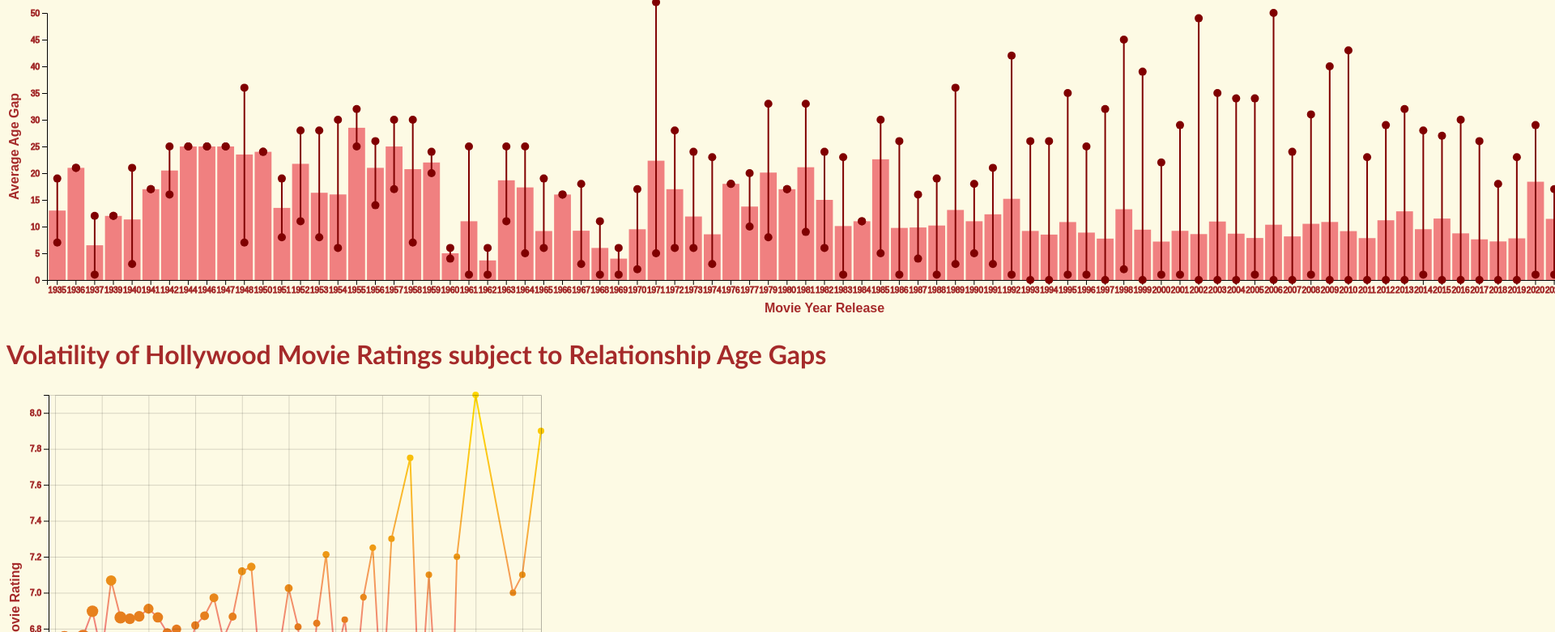
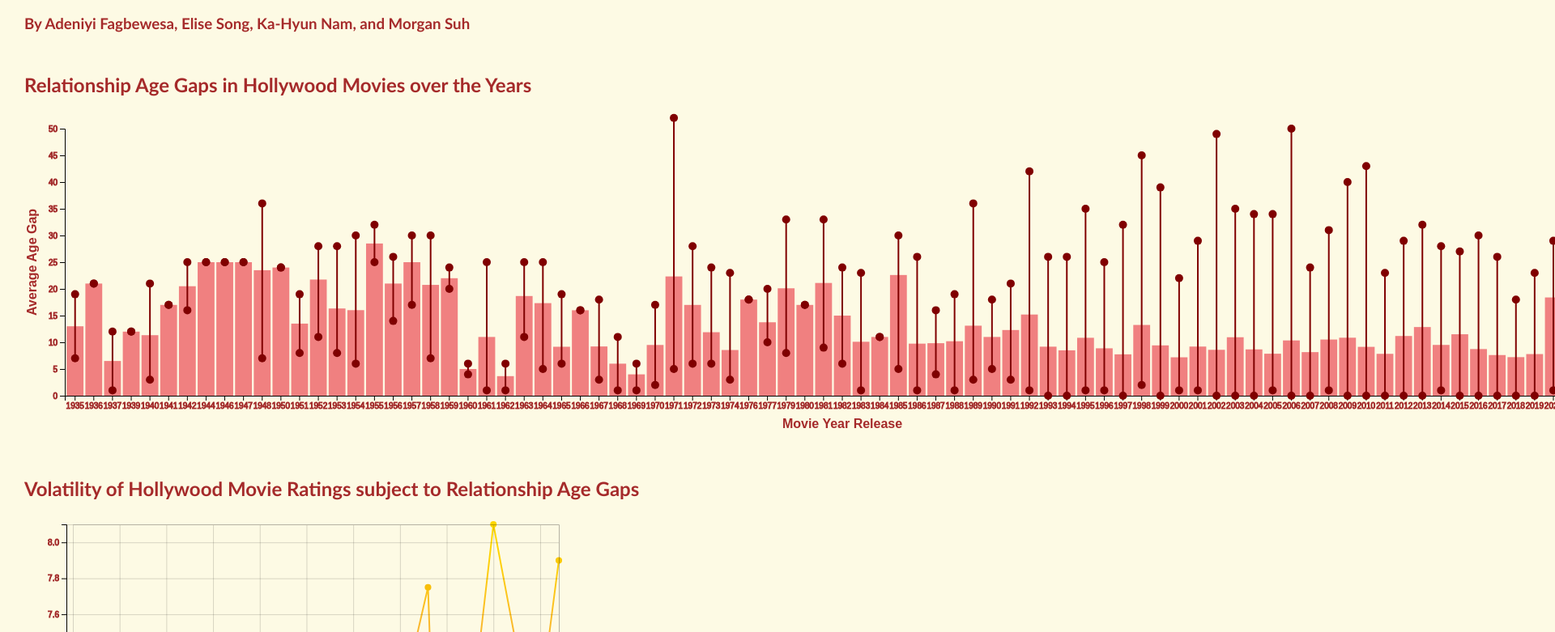
Before and after one commit to info3300group/project1, a plain HTML site: page index.html in a window 1280 px wide. Shown: the part 72-853 px from the top of the page at 81% size, 1920 px wide, since content can reach past the window. Drawn offline with nearby package versions, Linux system fonts and the light colour scheme.

Commit message:
add title

```diff
--- a/index.html
+++ b/index.html
@@ -4,18 +4,24 @@
     <style>
       body {
         background-color: rgb(253, 250, 228);
+        margin: 30px;
       }
-      h1 {
+      h1, h2, h3 {
         color: brown;
         font-family: 'Gill Sans', 'Gill Sans MT', Calibri, 'Trebuchet MS', sans-serif;
+      }
+      h2 {
+        margin-top: 50px;
       }
     </style>
   </head>
 
   <body>
-    <h1>Relationship Age Gaps in Hollywood Movies over the Years</h1>
+    <h1>Info 3300 Project 1: Relationship Age Gaps in Hollywood Movies</h1>
+    <h3>By Adeniyi Fagbewesa, Elise Song, Ka-Hyun Nam, and Morgan Suh</h3>
+    <h2>Relationship Age Gaps in Hollywood Movies over the Years</h2>
     <div id="plot1"></div>
-    <h1>Volatility of Hollywood Movie Ratings subject to Relationship Age Gaps</h1>
+    <h2>Volatility of Hollywood Movie Ratings subject to Relationship Age Gaps</h2>
     <div id="plot2"></div>
     <script>
       let textColor = "brown";
```
